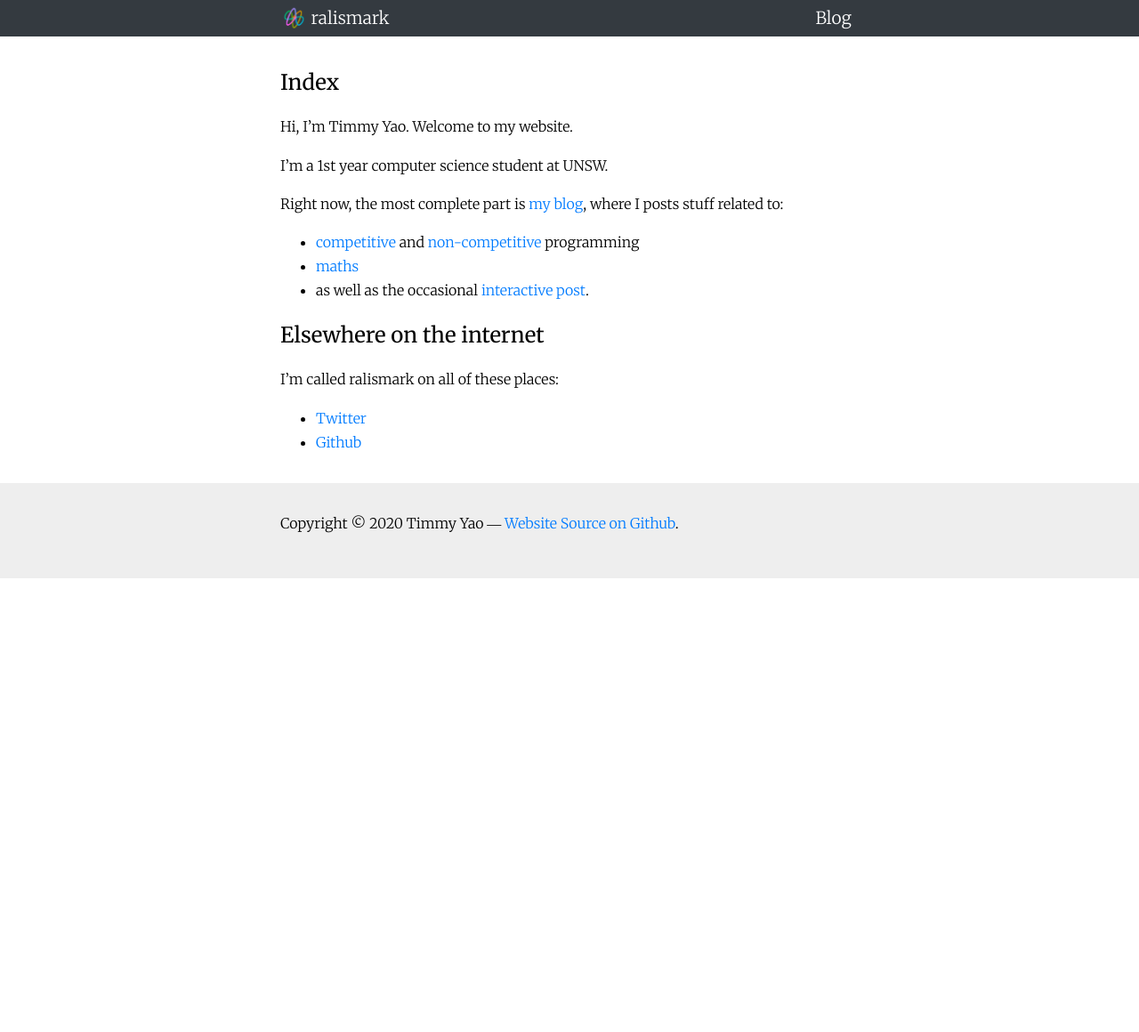
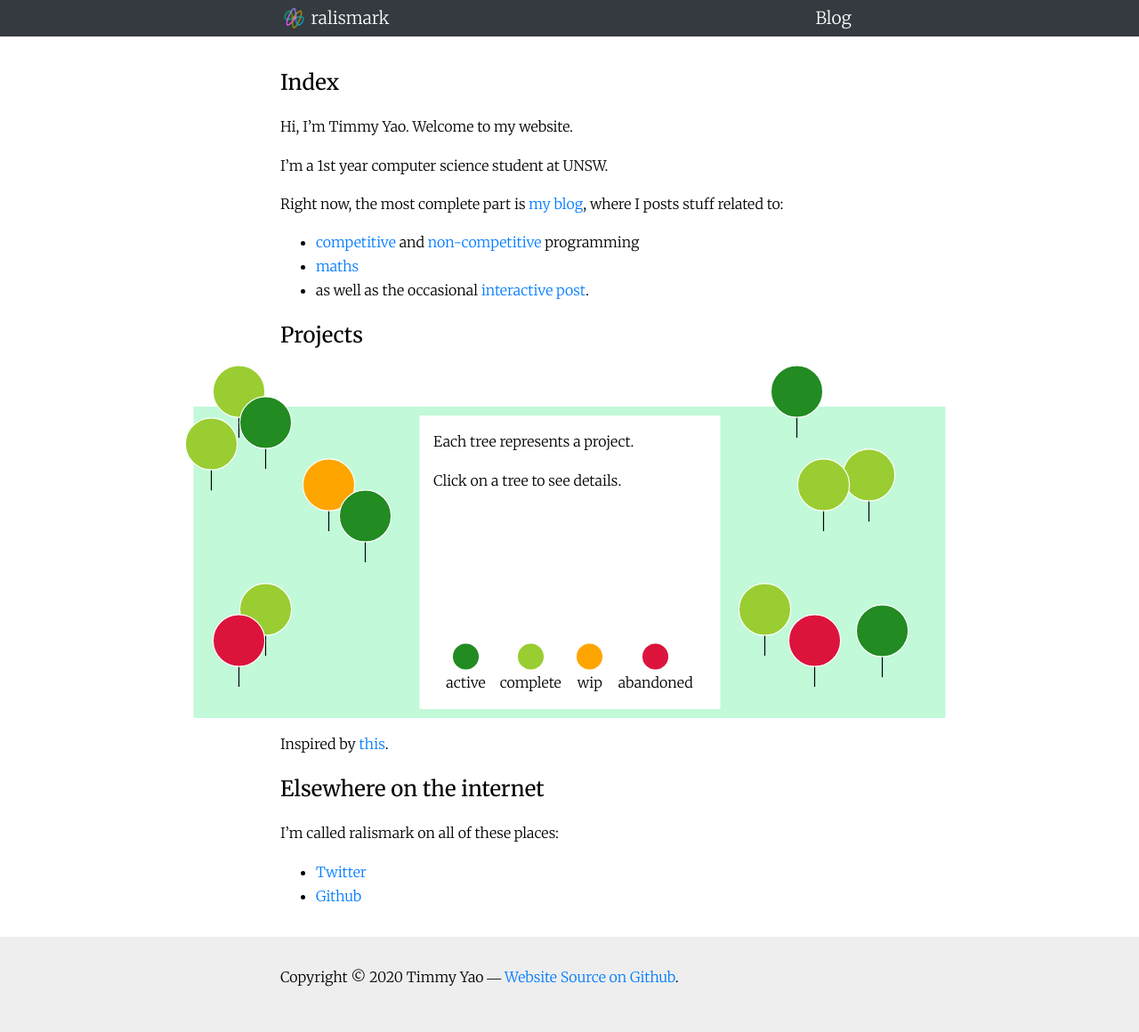
Before and after one commit to ralismark/ralismark.github.io, a Jekyll site: the page built from index.md, in a window 1280 px wide. Shown: the whole page at 89% size. Built offline with Jekyll 4.4.1, drawn with Linux system fonts in a browser that asks for light colours; our own code applies the rules of GitHub Pages for plain Markdown files; before the commit the page ends 900 px from its top, so only the background shows below that.

Commit message:
Add attribution

```diff
--- a/index.md
+++ b/index.md
@@ -15,6 +15,14 @@ Right now, the most complete part is [my blog](/posts.html), where I posts stuff
 - [maths](/2019/04/05/speed-of-light.html)
 - as well as the occasional [interactive post](/2019/05/24/fenwick-tree.html).
 
+# Projects
+
+{% include trees.html %}
+
+Inspired by [this][stevens-blog].
+
+[stevens-blog]: http://htmlpreview.github.io/?https://github.com/acenturyandabit/acenturyandabit.github.io/blob/68a24395b008dde778b6576c805a4346a35f06b7/index.html
+
 # Elsewhere on the internet
 
 I'm called ralismark on all of these places:
```
